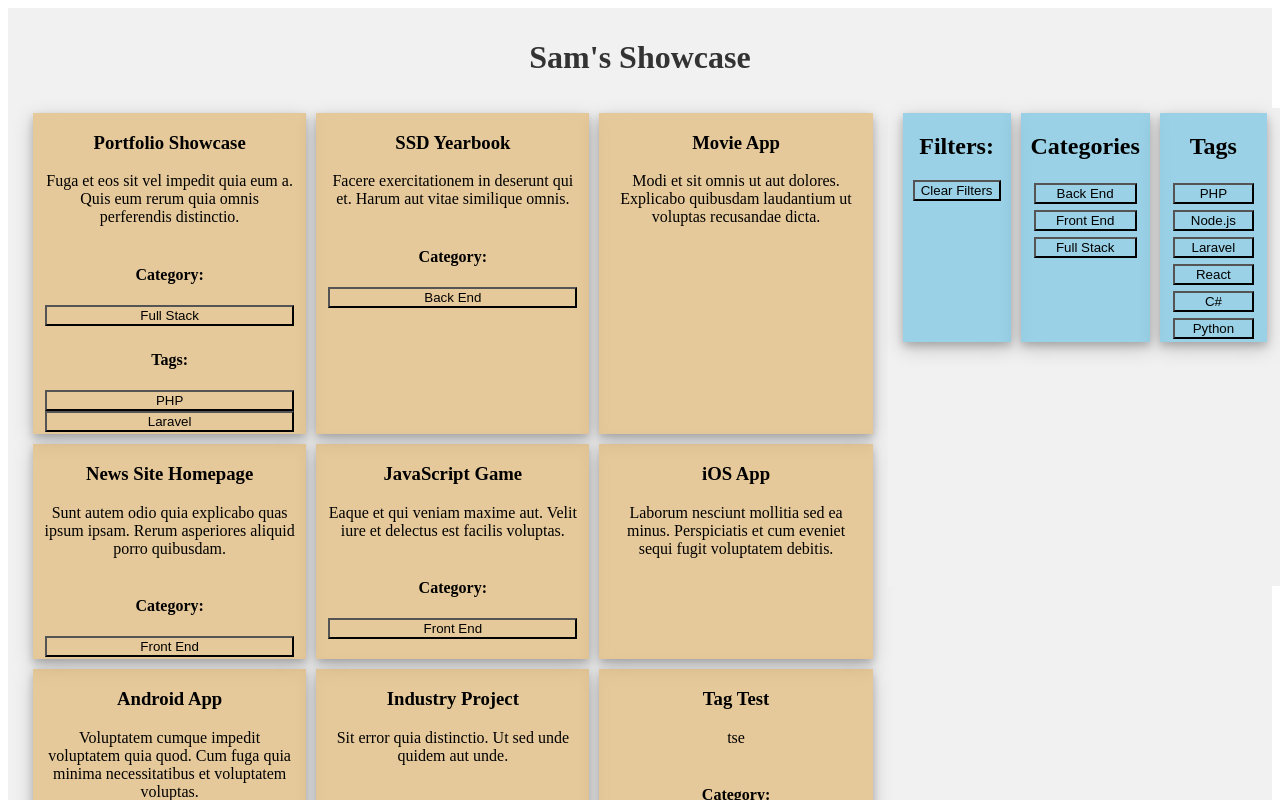
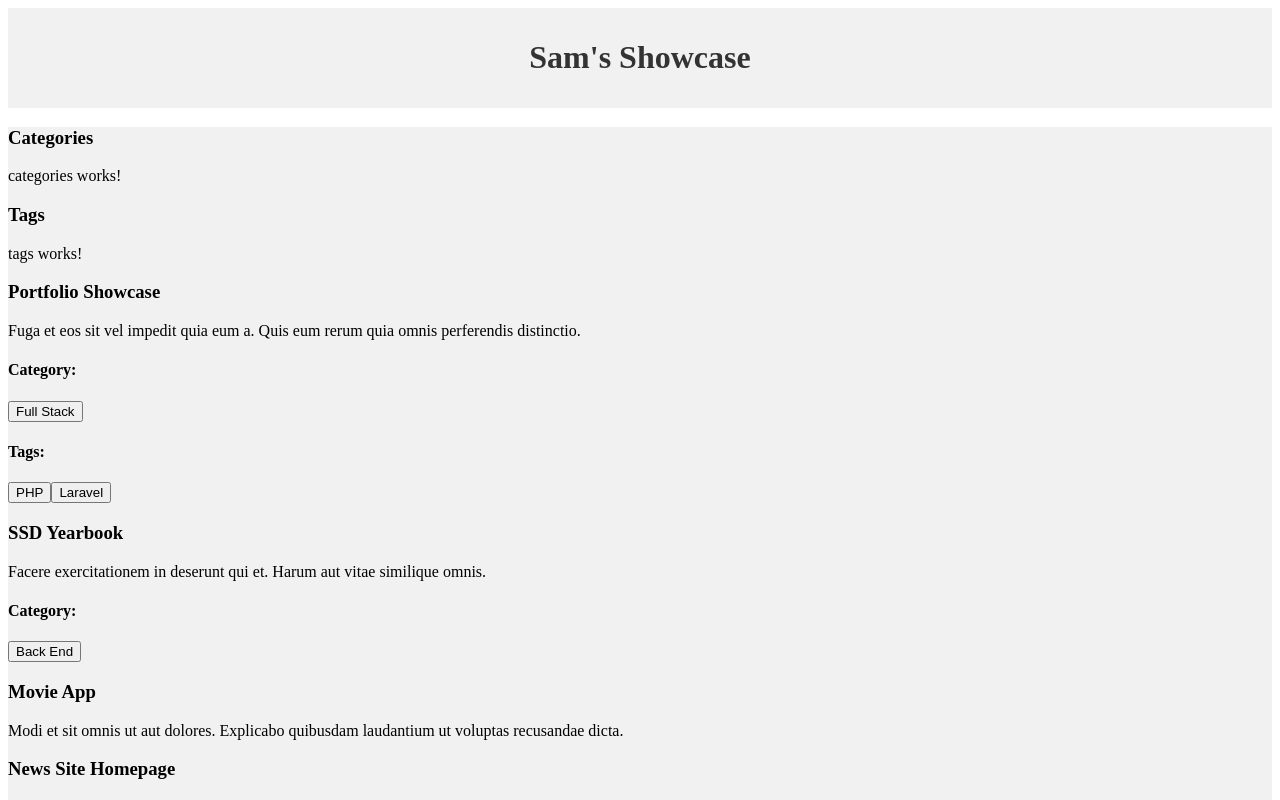
Before and after one commit to svanharen/SSD-Angular-Assignment, an Angular app: page / in a window 1280 px wide. Shown: the top 800 px of the page. Built offline with nearby package versions, Linux system fonts and the light colour scheme.

Commit message:
pre-style-refactor day2 work finished

```diff
--- a/src/app/app.component.html
+++ b/src/app/app.component.html
@@ -1,49 +1,38 @@
-<div class="page">
-
-
 <header>
   <h1>{{ title }}</h1>
 </header>
 <main>
-    <div class="container">
-      <div class="project-list">
-        <!-- Couldnt get projectFilter pipe to work-->
-        <div class="project-card" *ngFor="let project of projects;" [hidden]=" (categoryfilter && categoryfilter.id != project.category?.id) || (tagfilter && !hasTagFilter(project.tags))">
-          <h3 class="project-card-title">{{ project.title }}</h3>
-          <p>{{ project.excerpt }}</p>
-          <div class="picker">
-            <h4 *ngIf="project.category">Category:</h4>
-          <button class="button categoryPick" *ngIf="project.category" (click)="setCategoryFilter(project.category)"> {{ project.category.name }} </button>
-          </div>
-          <div class="picker" *ngIf="project.tags.length > 0">
-            <h4>Tags:</h4>
-            <button class="button tag"*ngFor="let tag of project.tags; index as j" (click)="setTagFilter(tag)">{{ tag.name }}</button>
-          </div>
-        </div>
+  <section id="side-nav">
+    <article *ngIf="categoryfilter || tagfilter">
+      <h2>Filter:</h2>
+      <div class="current-filter" (click)="clearFilters()">
+        {{ categoryfilter?.name || tagfilter?.name }}
+        <i class="bi bi-trash"></i>
       </div>
-      <div class="button-area">
-        <div class="filter-list">
-          <h2>Filters:</h2>
-          <div class="selected-filters">
-            <p *ngIf="categoryfilter">Current Category Filter:<br> <b>{{ categoryfilter.name }}</b></p>
-            <p *ngIf="tagfilter"> Current Tag Filter:<br> <b>{{ tagfilter.name}}</b> </p>
-          </div>
-          <button class="button" id="clearfilters" (click)="clearFilters()">Clear Filters</button>
-        </div>
-        <div class="category-list">
-          <h2>Categories</h2>
-          <div class="category-buttons" *ngFor="let category of categories">
-            <button class=" button categoryPick" (click)="setCategoryFilter(category)"> {{ category.name }} </button>
-          </div>
-        </div>
-        <div class="tag-list">
-          <h2>Tags</h2>
-          <div class="tag-buttons" *ngFor="let tag of tags">
-            <button class="button tagPick" (click)="setTagFilter(tag)"> {{ tag.name }} </button>
-          </div>
-      </div>
-    </div>
-    </div>
+    </article>
+
+    <h3>Categories</h3>
+    <article id="categories">
+      <app-categories
+        [categoryfilter]="categoryfilter"
+        (newCategoryFilterEvent)="setCategoryFilter($event)"
+      ></app-categories>
+    </article>
+    <h3>Tags</h3>
+    <article id="tags">
+      <app-tags
+        [tagfilter]="tagfilter"
+        (newTagFilterEvent)="setTagFilter($event)"
+      ></app-tags>
+    </article>
+  </section>
+  <section id="projects">
+    <app-projects
+      [categoryfilter]="categoryfilter"
+      (newCategoryFilterEvent)="setCategoryFilter($event)"
+      [tagfilter]="tagfilter"
+      (newTagFilterEvent)="setTagFilter($event)"
+    ></app-projects>
+  </section>
 </main>
-<footer>&#169; {{ author }} {{ date.getFullYear() }}</footer>
-</div>
+<footer>&copy; {{ date.getFullYear() }} {{ author }}</footer>
--- a/src/app/app.component.ts
+++ b/src/app/app.component.ts
@@ -1,38 +1,12 @@
 import { Component } from '@angular/core';
+import { ProjectsComponent } from './projects/projects.component';
+import { CategoriesComponent } from './categories/categories.component';
+import { TagsComponent } from './tags/tags.component';
 
-const projects = require('../assets/projects.json');
-const categories = require('../assets/categories.json');
-const tags = require('../assets/tags.json');
+import { Project } from './model/project';
+import { Category } from './model/category';
+import { Tag } from './model/tag';
 
-export class Category {
-  id!: number;
-  name!: string;
-  slug!: string;
-}
-
-export class Tag {
-  id!: number;
-  name!: string;
-  slug!: string;
-  pivot?: any;
-}
-
-export class Project {
-  'id': number;
-  'title': string;
-  'slug': string;
-  'excerpt': string;
-  'body': string;
-  'url': string | null;
-  'published_date': string | null;
-  'image': string | null;
-  'thumb': string | null;
-  'category_id': number | null;
-  'created_at': string;
-  'updated_at': string;
-  'category': Category;
-  'tags': Tag[] | undefined;
-}
 
 @Component({
   selector: 'app-root',
@@ -43,20 +17,15 @@ export class AppComponent {
   title = "Sam's Showcase";
   date = new Date();
   author = "Sam Van Haren";
-  categories = categories;
-  tags = tags;
-  projects = projects;
-  categoryfilter? : Category | undefined;
-  tagfilter? : Tag | undefined;
+  categoryfilter: Category | undefined;
+  tagfilter: Tag | undefined;
 
   setCategoryFilter(category: Category) {
     this.categoryfilter = category;
-    console.log("Category filter set to: " + category.name);
   }
 
   setTagFilter(tag: Tag) {
     this.tagfilter = tag;
-    console.log("Tag filter set to: " + tag.name);
   }
 
   clearFilters() {
@@ -65,7 +34,7 @@ export class AppComponent {
   }
 
   // Check if the project has the tag filter
-  hasTagFilter(tags: Tag[]) {
+  /* hasTagFilter(tags: Tag[]) {
     if (this.tagfilter) {
       for (let tag of tags) {
         if (tag.id == this.tagfilter?.id) {
@@ -78,9 +47,5 @@ export class AppComponent {
     console.log("Tag filter not found in project");
     return false;
 
-  }
-
-  toggleDivTag(tag: Tag){
-
-  }
+  } */
 }
--- a/src/app/categories/categories.component.ts
+++ b/src/app/categories/categories.component.ts
@@ -1,4 +1,6 @@
-import { Component } from '@angular/core';
+import { Component, Input, Output, EventEmitter } from '@angular/core';
+import { CategoryService } from '../category.service';
+import { Category } from '../model/category';
 
 @Component({
   selector: 'app-categories',
@@ -6,5 +8,21 @@ import { Component } from '@angular/core';
   styleUrls: ['./categories.component.css']
 })
 export class CategoriesComponent {
+  constructor(private categoryService: CategoryService) {}
 
+  @Input() categoryfilter : Category | undefined;
+  @Output() newCategoryFilterEvent = new EventEmitter<Category>();
+
+  categoryFilter: Category | undefined;
+  setCategoryFilter(category: Category) {
+    this.categoryFilter = category;
+  }
+
+  categories: Category[] = [];
+  getCategories(): void {
+    this.categories = this.categoryService.getCategories();
+  }
+  ngOnInit(): void {
+    this.getCategories();
+  }
 }
--- a/src/app/project-filter.pipe.ts
+++ b/src/app/project-filter.pipe.ts
@@ -1,6 +1,7 @@
 import { Pipe, PipeTransform } from '@angular/core';
 import { filter } from 'rxjs';
-import { Project, Tag } from './app.component';
+import { Project } from './model/project';
+import { Tag } from './model/tag';
 
 @Pipe({
   name: 'projectFilter'
--- a/src/app/projects/projects.component.html
+++ b/src/app/projects/projects.component.html
@@ -1 +1,15 @@
-<p>projects works!</p>
+<div class="project-list">
+    <!-- Couldnt get projectFilter pipe to work-->
+    <div class="project-card" *ngFor="let project of projects | projectFilter : tagfilter" [hidden]=" (categoryfilter && categoryfilter.id != project.category?.id)">
+      <h3 class="project-card-title">{{ project.title }}</h3>
+      <p>{{ project.excerpt }}</p>
+      <div class="picker">
+        <h4 *ngIf="project.category">Category:</h4>
+      <button class="button categoryPick" *ngIf="project.category" (click)="setCategoryFilter(project.category)"> {{ project.category.name }} </button>
+      </div>
+      <div class="picker" *ngIf="project.tags.length > 0">
+        <h4>Tags:</h4>
+        <button class="button tag"*ngFor="let tag of project.tags; index as j" (click)="setTagFilter(tag)">{{ tag.name }}</button>
+      </div>
+    </div>
+  </div>
--- a/src/app/projects/projects.component.ts
+++ b/src/app/projects/projects.component.ts
@@ -1,4 +1,8 @@
-import { Component } from '@angular/core';
+import { Component, Input, Output, EventEmitter } from '@angular/core';
+import { ProjectService } from '../project.service';
+import { Project } from '../model/project';
+import { Category } from '../model/category';
+import { Tag } from '../model/tag';
 
 @Component({
   selector: 'app-projects',
@@ -6,5 +10,33 @@ import { Component } from '@angular/core';
   styleUrls: ['./projects.component.css']
 })
 export class ProjectsComponent {
+  constructor(private projectService: ProjectService) {}
+
+  @Input() categoryfilter : Category | undefined;
+  @Output() newCategoryFilterEvent = new EventEmitter<Category>();
+  @Input() tagfilter : Tag | undefined;
+  @Output() newTagFilterEvent = new EventEmitter<Tag>();
+
+  setCategoryFilter(category: Category) {
+    this.categoryfilter = category;
+    this.newCategoryFilterEvent.emit(category);
+  }
+
+  setTagFilter(tag: Tag) {
+    this.tagfilter = tag;
+  }
+
+  clearFilters() {
+    this.categoryfilter = undefined;
+    this.tagfilter = undefined;
+  }
+  projects: Project[] = [];
+  getProjects(): void {
+    this.projects = this.projectService.getProjects();
+  }
+  ngOnInit(): void {
+    this.getProjects();
+  }
+
 
 }
--- a/src/app/tags/tags.component.ts
+++ b/src/app/tags/tags.component.ts
@@ -1,4 +1,6 @@
-import { Component } from '@angular/core';
+import { Component, Input, Output, EventEmitter } from '@angular/core';
+import { TagService } from '../tag.service';
+import { Tag } from '../model/tag';
 
 @Component({
   selector: 'app-tags',
@@ -6,5 +8,16 @@ import { Component } from '@angular/core';
   styleUrls: ['./tags.component.css']
 })
 export class TagsComponent {
+  constructor(private tagService: TagService) {}
 
+  @Input() tagfilter : Tag | undefined;
+  @Output() newTagFilterEvent = new EventEmitter<Tag>();
+
+  tags: Tag[] = [];
+  getTags(): void {
+    this.tags = this.tagService.getTags();
+  }
+  ngOnInit(): void {
+    this.getTags();
+  }
 }
```
